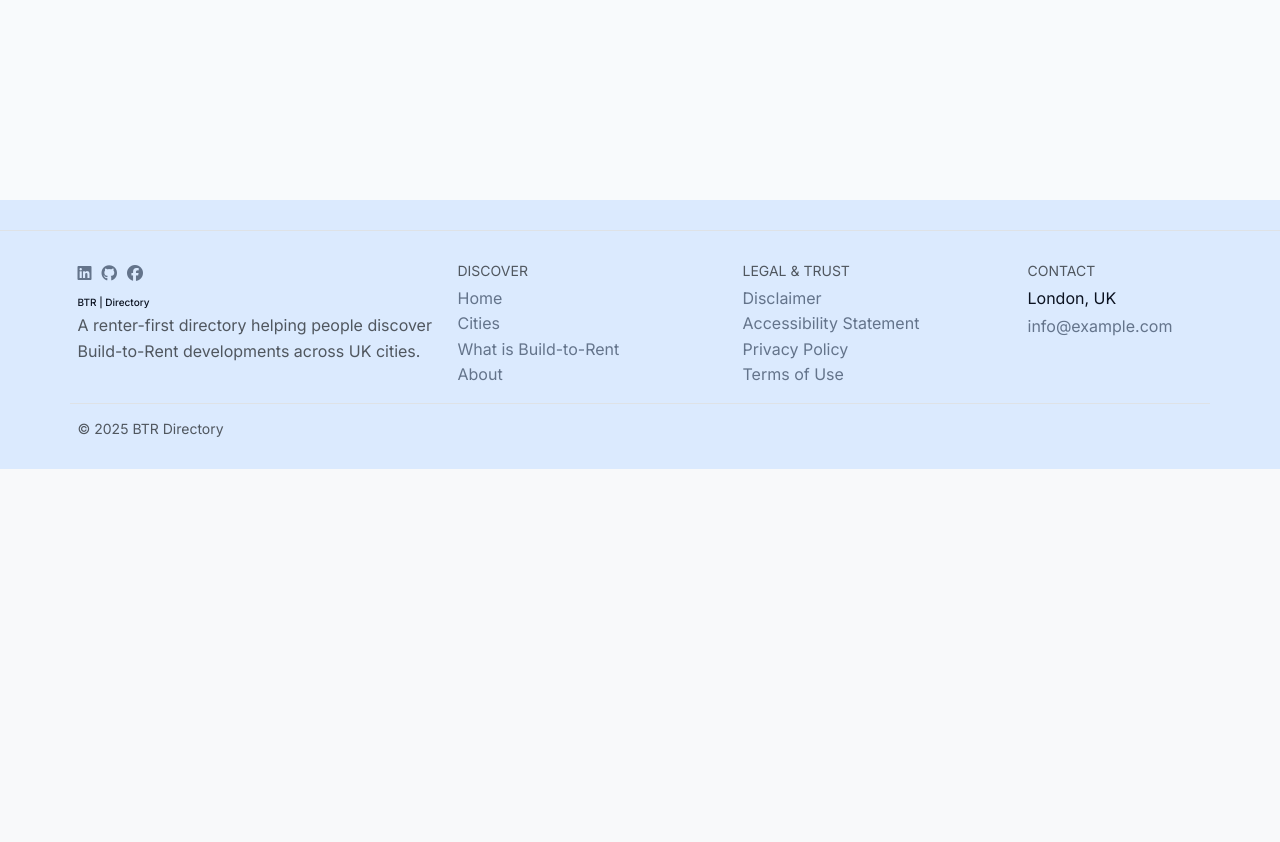
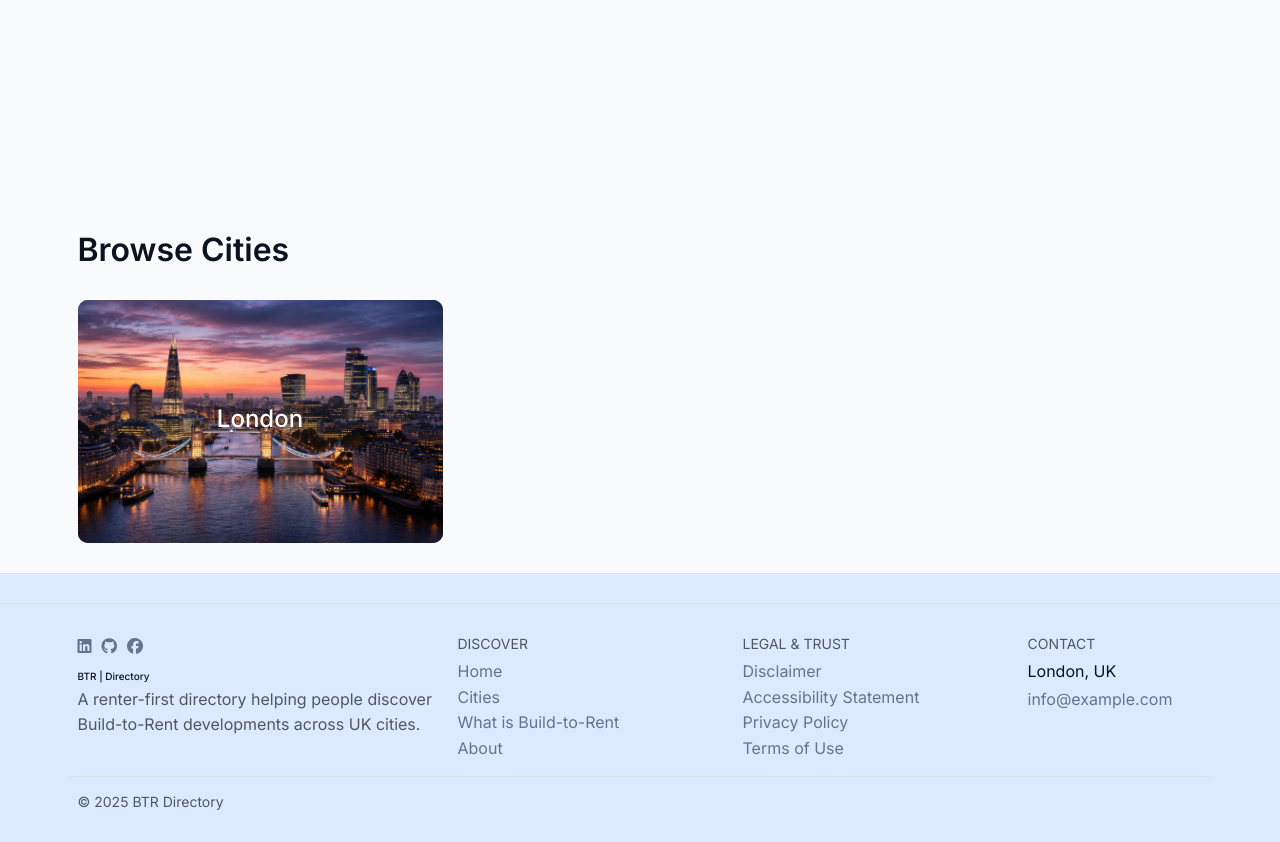
Before and after one commit to creatvie-introvert/btr-directory-mvp, a Django app: template core/templates/core/home.html in a window 1280 px wide. Shown: the part 478-1320 px from the top of the page. Before the commit the page ends 947 px from the top, so only its background shows below. Run offline with Django 5.2, Linux system fonts and the light colour scheme; the template is opened without the code that fills it, so the values that code supplies are empty; some libraries are stand-ins or nearby versions.

Commit message:
feat: add browse cities section with London card

```diff
--- a/core/templates/core/home.html
+++ b/core/templates/core/home.html
@@ -16,11 +16,7 @@
                     Browse purpose-built rental developments across UK cities.
                 </p>
                 <form class="d-grid gap-3 d-sm-flex mt-4">
-                    <input
-                      type="text"
-                      class="form-control flex-sm-grow-1"
-                      placeholder="London, Manchester..."
-                    >
+                    <input type="text" class="form-control flex-sm-grow-1" placeholder="London, Manchester...">
                     <button class="btn btn-primary px-4 py-2">
                         Search
                     </button>
@@ -29,4 +25,30 @@
         </div>
     </div>
 </section>
+
+<section class="py-5">
+    <div class="container">
+        <div class="row g-4">
+            <div class="col-12">
+                <h2 class="mb-4">
+                    Browse Cities
+                </h2>
+            </div>
+
+            <div class="col-12 col-sm-6 col-md-6 col-lg-4">
+            <a href="#" class="text-decoration-none">
+                <div class="card text-bg-dark border-0 overflow-hidden rounded-4 city-card">
+                    <img src="{% static 'core/images/cities/london.webp' %}" class="card-img"
+                        alt="London skyline at dusk">
+                    <div class="card-img-overlay d-flex justify-content-center align-items-center">
+                        <h3 class="card-title mx-auto text-white">
+                            London
+                        </h3>
+                    </div>
+                </div>
+            </a>
+        </div>
+    </div>
+    </div>
+</section>
 {% endblock %}
```
Also changed, not shown: core/static/core/images/cities/london.webp (added).
